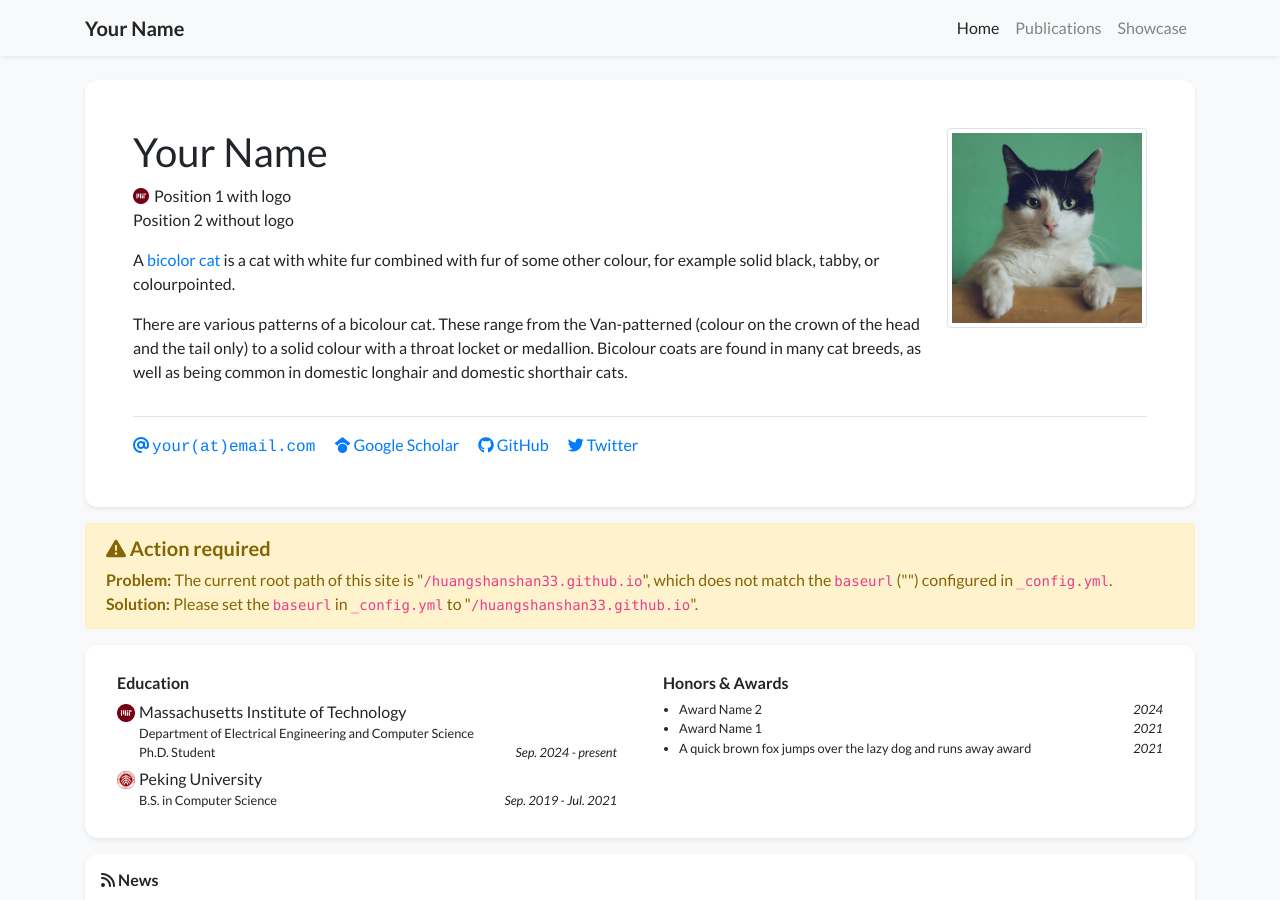
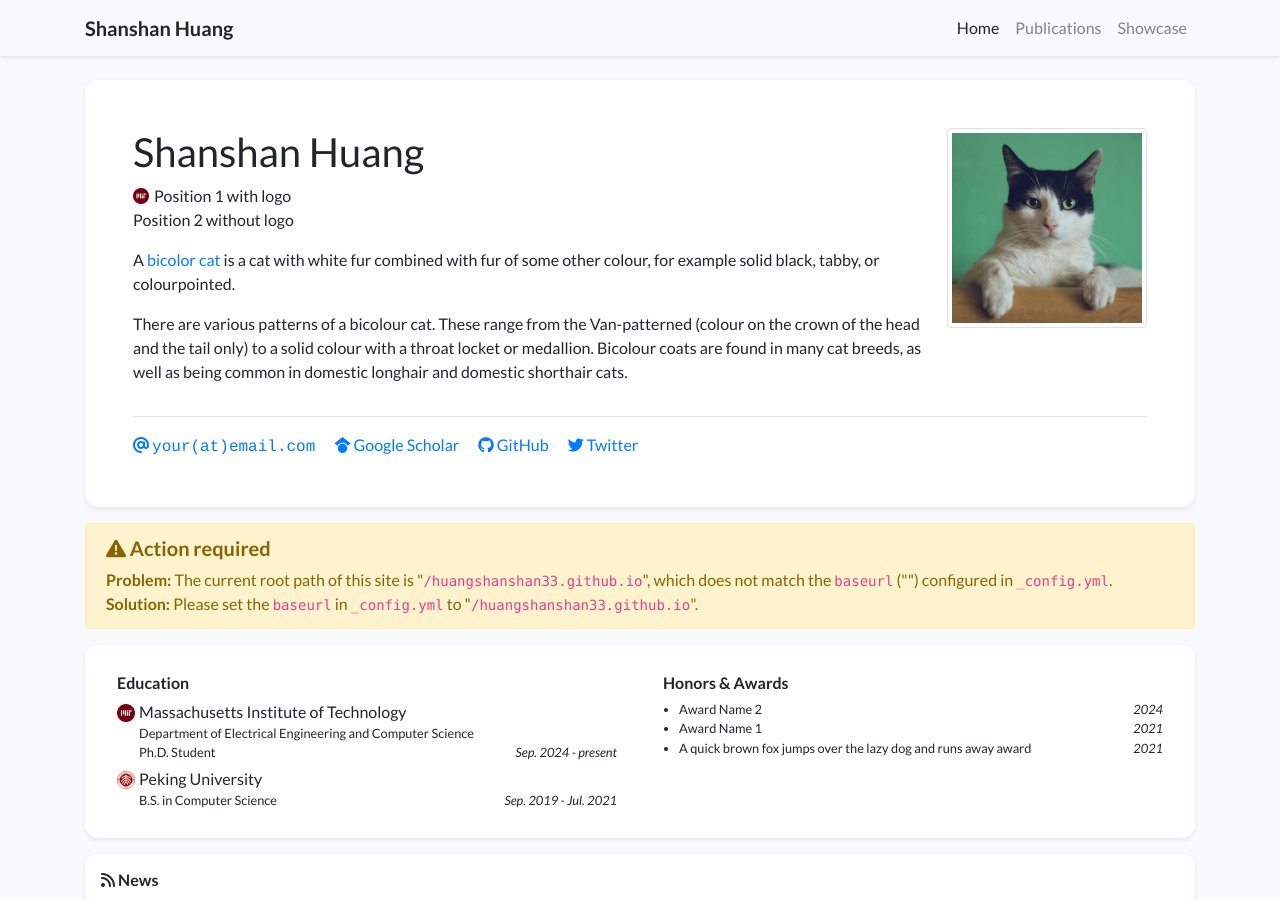
Before and after one commit to huangshanshan33/huangshanshan33.github.io, a Jekyll site: the page built from index.html, in a window 1280 px wide and 900 px high. Built offline with Jekyll 4.4.1, drawn with Linux system fonts in a browser that asks for light colours; nearby versions of some CDN libraries; a style sheet for code colours, icons or effects is not loaded.

Commit message:
Update profile.yml

```diff
--- a/_data/profile.yml
+++ b/_data/profile.yml
@@ -1,6 +1,6 @@
-primary_name: "Your Name"
+primary_name: "Shanshan Huang"
 secondary_name: ""
-navbar_name: "Your Name"
+navbar_name: "Shanshan Huang"
 
 positions:
 - logo: /assets/images/badges/MIT_Social_circle.png  # Logo is optional
```
